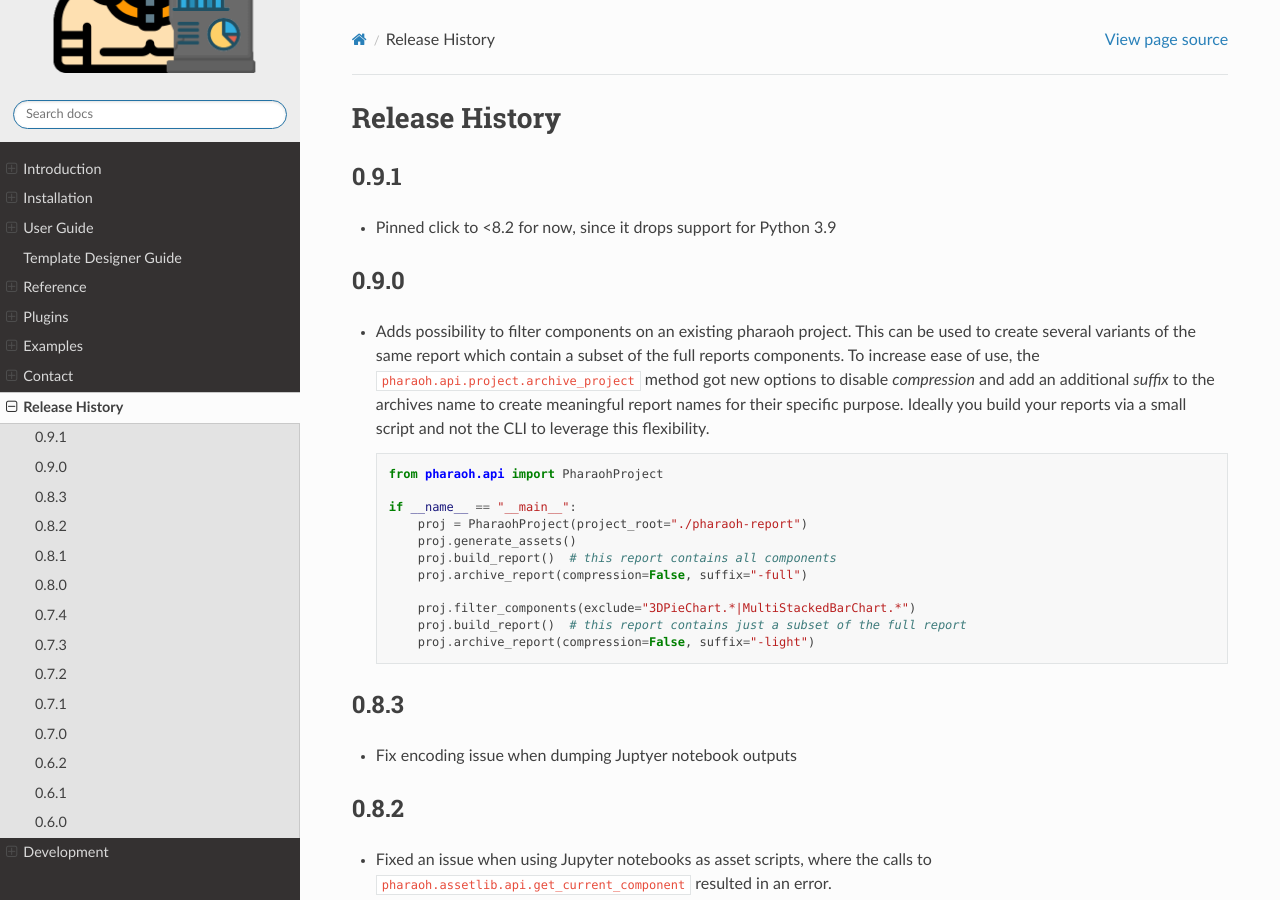
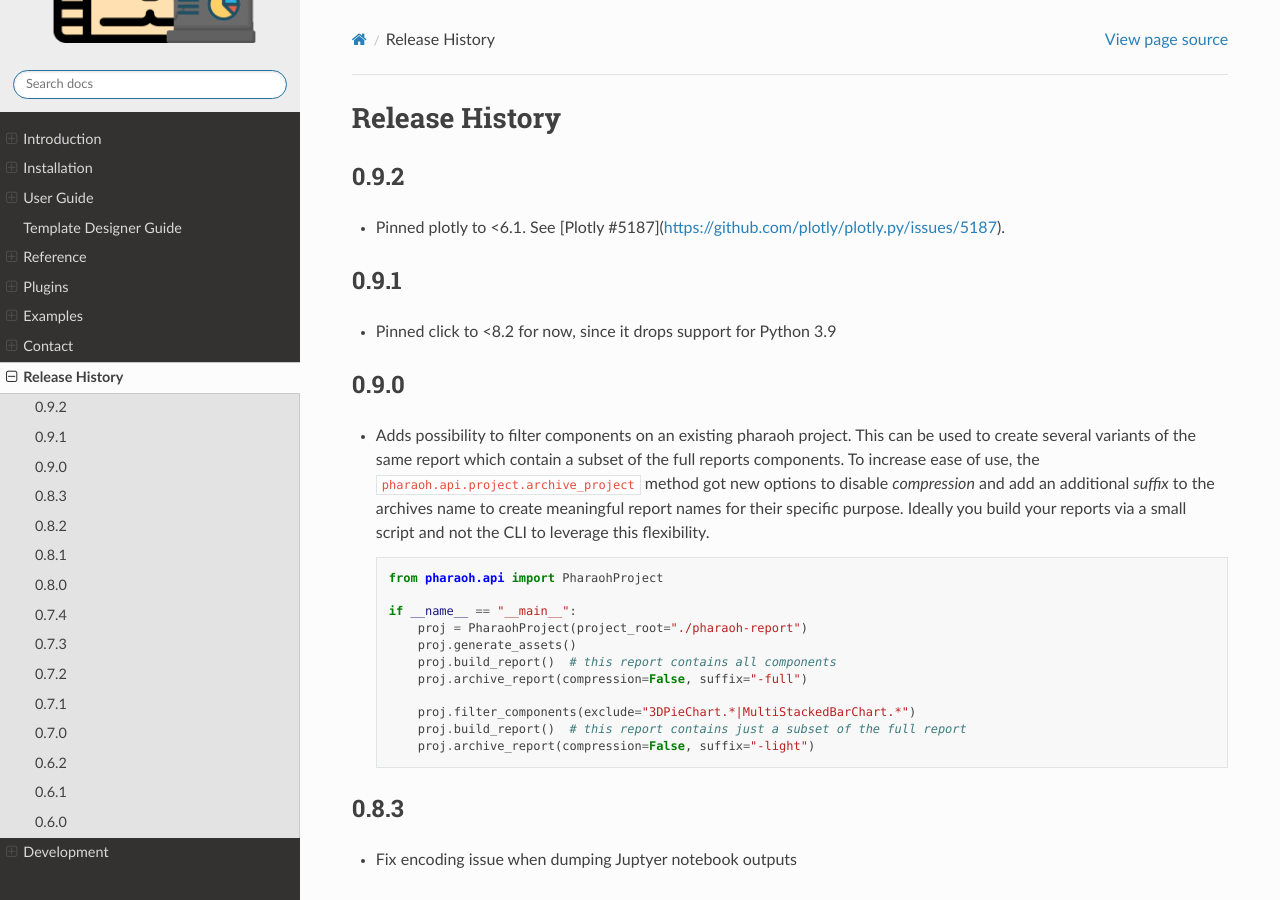
Before and after one commit to Infineon/pharaoh-dev, a Sphinx documentation site: the page built from docs/changelog.rst, in a window 1280 px wide and 900 px high. Built offline with Sphinx 7.4.7 and the Read the Docs theme 3.1.0, drawn with Linux system fonts in a browser that asks for light colours; pages that are not in the unit, such as notebooks, are missing from menus; the version number could not be read and is left out.

Commit message:
Pinned plotly to <6.1

```diff
--- a/docs/changelog.rst
+++ b/docs/changelog.rst
@@ -1,5 +1,10 @@
 Release History
 ===============
+
+0.9.2
+-----
+
+-   Pinned plotly to <6.1. See [Plotly #5187](https://github.com/plotly/plotly.py/issues/5187).
 
 0.9.1
 -----
--- a/pyproject.toml
+++ b/pyproject.toml
@@ -77,7 +77,8 @@ holoviews = [
 ]
 matplotlib = ["matplotlib"]
 plotly = [
-    "plotly",
+    # write_image fails silently, see https://github.com/plotly/plotly.py/issues/5187
+    "plotly<6.1",
     # Newer kaleido versions leads to deadlocks, see https://github.com/plotly/Kaleido/issues/110"
     "kaleido==0.1.0.post1; platform_system=='Windows'",
     "kaleido>=0.2.0,<=0.2.1; platform_system=='Linux'",
```
